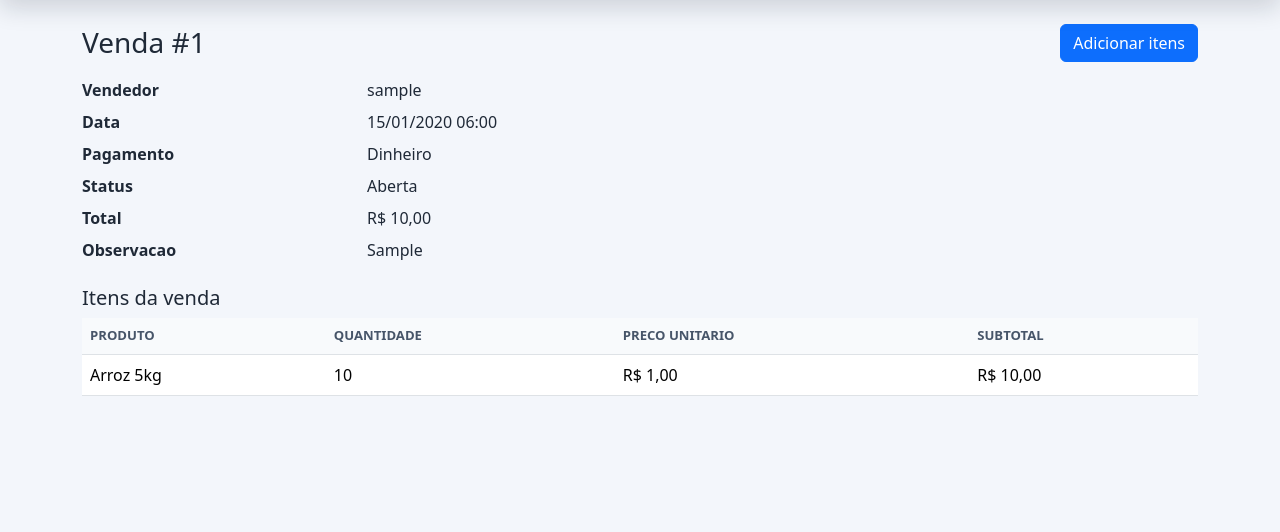
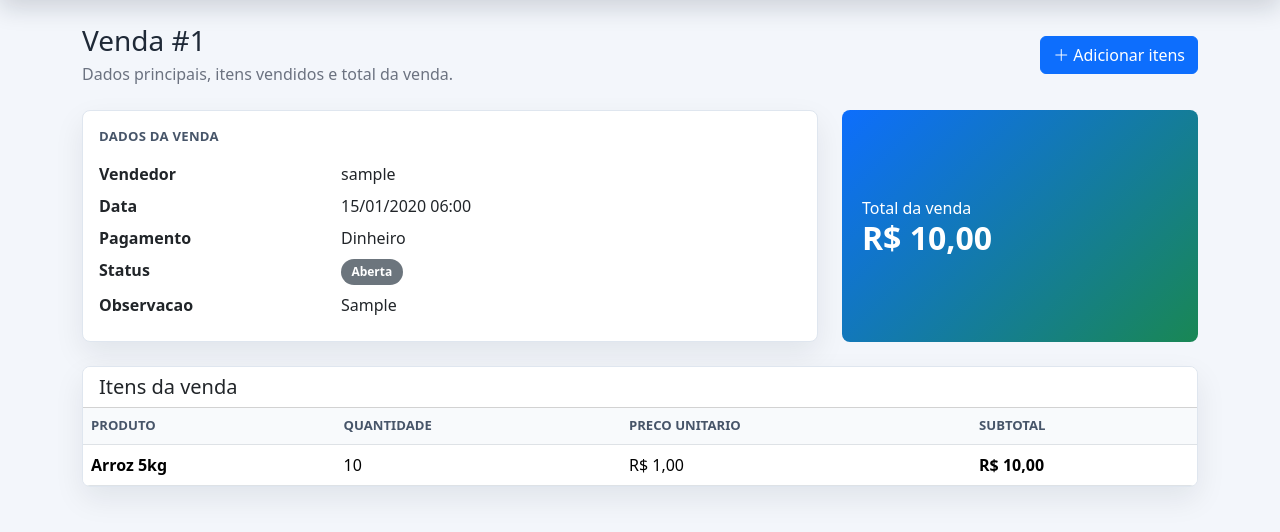
Before and after one commit to LeandroPfilho/PvdGest-oVendas, a Django app: page /vendas/1/ in a window 1280 px wide. Shown: the part 60-592 px from the top of the page. Run offline with Django 5.2, Linux system fonts and the light colour scheme; a user stored in the database is signed in; data comes from the database, SQL or seed files in the repository; tables that the repository leaves empty hold one stand-in row (values such as "Sample post").

Commit message:
﻿feat: update venda_detail
- Resumo: melhora a apresentacao visual do template venda_detail.html
- Funcoes: organiza layout, botoes, tabelas e componentes Bootstrap
- Impacto: mantem URLs e regras existentes sem alterar backend

```diff
--- a/templates/vendas/venda_detail.html
+++ b/templates/vendas/venda_detail.html
@@ -3,30 +3,63 @@
 {% block title %}Detalhes da venda - Portal PDV{% endblock %}
 
 {% block content %}
-<div class="d-flex justify-content-between align-items-center mb-3">
-    <h1 class="h3 mb-0">Venda #{{ venda.pk }}</h1>
+<div class="page-header">
+    <div>
+        <h1 class="h3 mb-1">Venda #{{ venda.pk }}</h1>
+        <p>Dados principais, itens vendidos e total da venda.</p>
+    </div>
     <div class="d-flex gap-2">
         {% if venda.status == "aberta" %}
-            <a class="btn btn-primary" href="{% url 'vendas:adicionar_item' venda.pk %}">Adicionar itens</a>
+            <a class="btn btn-primary" href="{% url 'vendas:adicionar_item' venda.pk %}">
+                <i class="bi bi-plus-lg me-1"></i>Adicionar itens
+            </a>
         {% endif %}
         {% if venda.status == "finalizada" %}
-            <a class="btn btn-outline-danger" href="{% url 'vendas:estornar' venda.pk %}">Estornar</a>
+            <a class="btn btn-outline-danger" href="{% url 'vendas:estornar' venda.pk %}">
+                <i class="bi bi-arrow-counterclockwise me-1"></i>Estornar
+            </a>
         {% endif %}
     </div>
 </div>
 
-<dl class="row">
-    <dt class="col-sm-3">Vendedor</dt><dd class="col-sm-9">{{ venda.vendedor.username }}</dd>
-    <dt class="col-sm-3">Data</dt><dd class="col-sm-9">{{ venda.data_venda|date:"d/m/Y H:i" }}</dd>
-    <dt class="col-sm-3">Pagamento</dt><dd class="col-sm-9">{{ venda.get_forma_pagamento_display }}</dd>
-    <dt class="col-sm-3">Status</dt><dd class="col-sm-9">{{ venda.get_status_display }}</dd>
-    <dt class="col-sm-3">Total</dt><dd class="col-sm-9">R$ {{ venda.valor_total|floatformat:2 }}</dd>
-    <dt class="col-sm-3">Observacao</dt><dd class="col-sm-9">{{ venda.observacao|default:"Sem observacao" }}</dd>
+<div class="row g-4 mb-4">
+    <div class="col-lg-8">
+        <div class="card h-100">
+            <div class="card-body">
+                <div class="form-section-title mb-3">Dados da venda</div>
+                <dl class="row mb-0">
+                    <dt class="col-sm-4">Vendedor</dt><dd class="col-sm-8">{{ venda.vendedor.username }}</dd>
+                    <dt class="col-sm-4">Data</dt><dd class="col-sm-8">{{ venda.data_venda|date:"d/m/Y H:i" }}</dd>
+                    <dt class="col-sm-4">Pagamento</dt><dd class="col-sm-8">{{ venda.get_forma_pagamento_display }}</dd>
+                    <dt class="col-sm-4">Status</dt>
+                    <dd class="col-sm-8">
+                        {% if venda.status == "finalizada" %}
+                            <span class="badge text-bg-success status-badge">Finalizada</span>
+                        {% elif venda.status == "estornada" %}
+                            <span class="badge text-bg-danger status-badge">Estornada</span>
+                        {% else %}
+                            <span class="badge text-bg-secondary status-badge">Aberta</span>
+                        {% endif %}
+                    </dd>
+                    <dt class="col-sm-4">Observacao</dt><dd class="col-sm-8">{{ venda.observacao|default:"Sem observacao" }}</dd>
                 </dl>
+            </div>
+        </div>
+    </div>
+    <div class="col-lg-4">
+        <div class="sale-total h-100 d-flex flex-column justify-content-center">
+            <span>Total da venda</span>
+            <strong>R$ {{ venda.valor_total|floatformat:2 }}</strong>
+        </div>
+    </div>
+</div>
 
-<h2 class="h5">Itens da venda</h2>
+<div class="card table-card">
+    <div class="card-header bg-white">
+        <h2 class="h5 mb-0">Itens da venda</h2>
+    </div>
     <div class="table-responsive">
-    <table class="table align-middle">
+        <table class="table align-middle mb-0">
             <thead>
                 <tr>
                     <th>Produto</th>
@@ -38,15 +71,16 @@
             <tbody>
                 {% for item in venda.itens.all %}
                     <tr>
-                    <td>{{ item.produto.nome }}</td>
+                        <td class="fw-semibold">{{ item.produto.nome }}</td>
                         <td>{{ item.quantidade }}</td>
                         <td>R$ {{ item.preco_unitario|floatformat:2 }}</td>
-                    <td>R$ {{ item.subtotal|floatformat:2 }}</td>
+                        <td class="fw-semibold">R$ {{ item.subtotal|floatformat:2 }}</td>
                     </tr>
                 {% empty %}
-                <tr><td colspan="4" class="text-muted text-center">Venda sem itens.</td></tr>
+                    <tr><td colspan="4" class="text-muted text-center py-4">Venda sem itens.</td></tr>
                 {% endfor %}
             </tbody>
         </table>
     </div>
+</div>
 {% endblock %}
```
Lines whose indentation alone changed are shown as unchanged.
